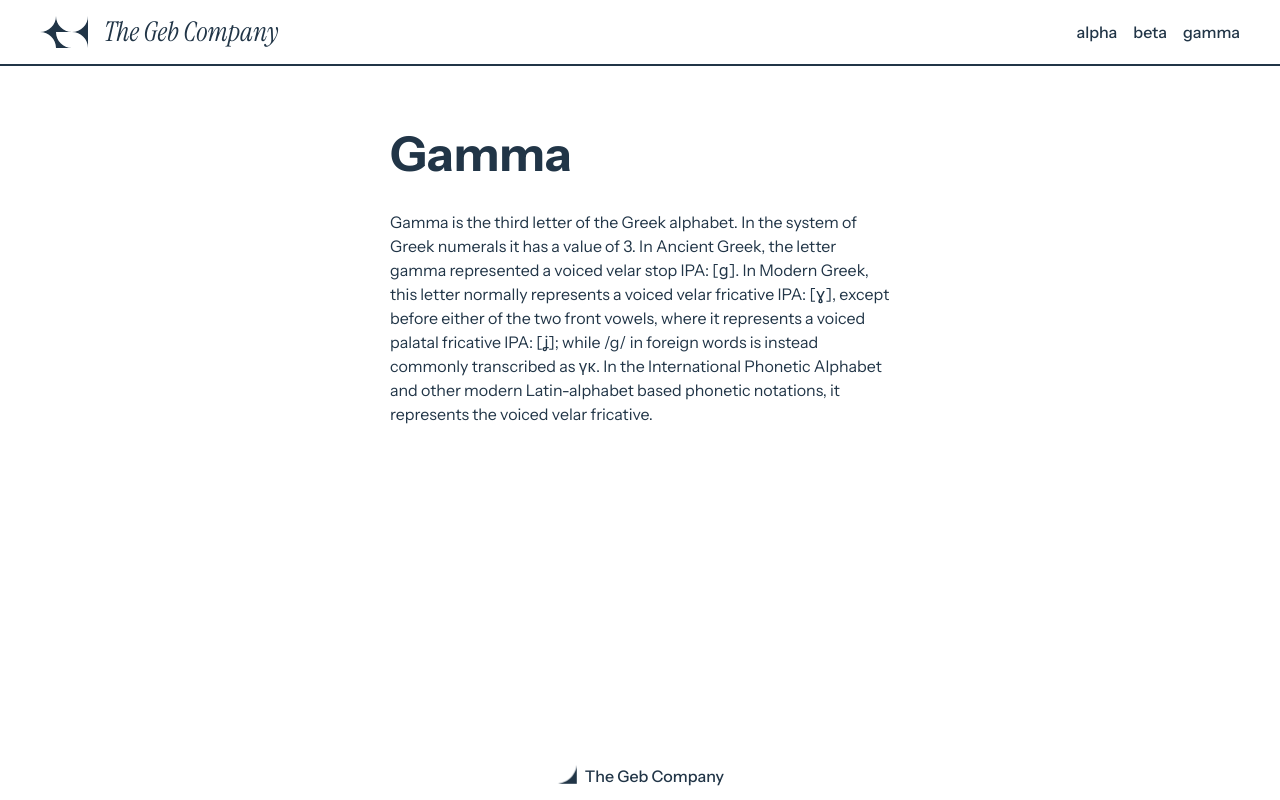
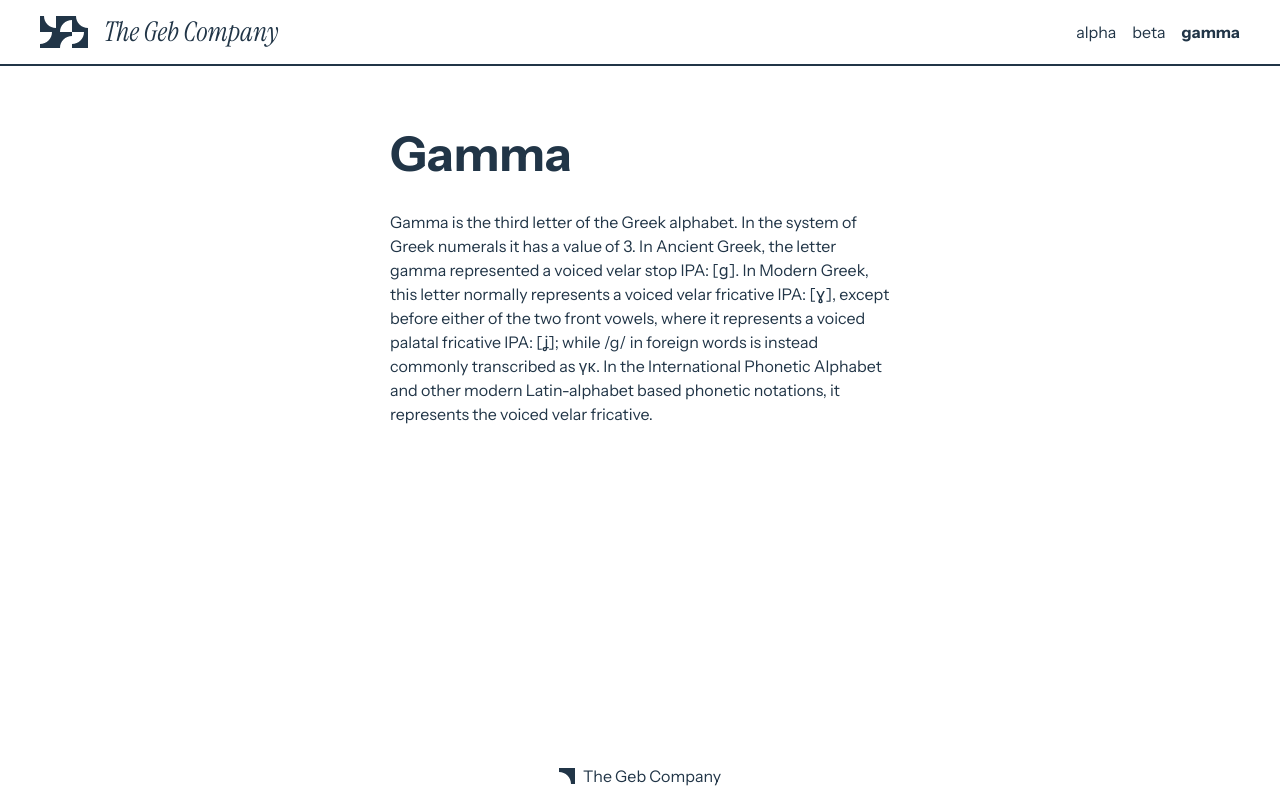
Before and after one commit to underscoregeb/geb-co-again, a React (Vite) app: page /gamma in a window 1280 px wide. Built offline with nearby package versions, Linux system fonts and the light colour scheme.

Commit message:
we are #gaming

```diff
--- a/src/App.css
+++ b/src/App.css
@@ -5,8 +5,8 @@
   padding: 2rem;
   text-align: left;
   opacity: 0;
-  transform: translateY(20px);
-  animation: slide-in 0.5s ease forwards;
+  transform: translateY(1em);
+  animation: slide-in 250ms ease forwards;
 }
 
 @keyframes slide-in {
--- a/src/components/footer/footer.css
+++ b/src/components/footer/footer.css
@@ -18,12 +18,11 @@ footer {
 
 #copyright {
     display: inline-flex;
-    align-items: end;
+    align-items: center;
     gap: 0.5em;
 }
 #copyright .icon-quarter {
-    height: 1.3em;
-    transform: rotate(180deg);
+    height: 1em;
 }
 #copyright p {
     height: 1em;
--- a/src/components/header/header.css
+++ b/src/components/header/header.css
@@ -20,6 +20,17 @@ header {
     gap: 1em;
     align-items: center;
 }
+#links * {
+    /* transition: transform 250ms ease-in-out; */
+    /* transition: filter 250ms ease; */
+    transition: font-weight 250ms ease;
+}
+#links .active {
+    /* transform: translateY(0.5em); */
+    /* filter: drop-shadow(0 0 0.45em currentColor) */
+    font-weight: bolder;
+}
+
 
 /* hovering */
 header a, header a:hover {
@@ -32,10 +43,3 @@ header a, header a:hover {
         text-decoration-thickness: 1px; /* Adjust thickness if needed */
     }
 }
-
-/* cute animation */
-
-header a:hover .grid-item {
-    will-change: filter; /* webkit nonsense */
-    filter: drop-shadow(0 0 0.5rem currentColor);
-}
--- a/src/components/header/header.jsx
+++ b/src/components/header/header.jsx
@@ -1,7 +1,7 @@
 import React from 'react';
 import './header.css';
 import Logotype from './logotype';
-import { Link } from 'react-router-dom'; // Import Link
+import { Link, NavLink } from 'react-router-dom'; // Import NavLink
 
 function nav() {
   return (
@@ -12,9 +12,9 @@ function nav() {
           <Logotype />
         </Link>
         <div id='links'>
-          <Link to="/alpha">alpha</Link> {/* Use Link for other pages */}
-          <Link to="/beta">beta</Link>
-          <Link to="/gamma">gamma</Link>
+          <NavLink to="/alpha" className={({ isActive }) => isActive ? 'active' : undefined}>alpha</NavLink>
+          <NavLink to="/beta" className={({ isActive }) => isActive ? 'active' : undefined}>beta</NavLink>
+          <NavLink to="/gamma" className={({ isActive }) => isActive ? 'active' : undefined}>gamma</NavLink>
         </div>
       </div>
     </header>
--- a/src/components/logo/logo.css
+++ b/src/components/logo/logo.css
@@ -7,5 +7,5 @@
     height: 1em;
     scale: 1;
     transform: rotate(var(--rotation, 0deg));
-    transition: transform 150ms ease, filter 300ms ease;
+    transition: transform 250ms ease;
 }
--- a/src/components/logo/logo.jsx
+++ b/src/components/logo/logo.jsx
@@ -1,4 +1,4 @@
-// Logo2.jsx
+
 import React, { useState, useEffect } from "react";
 import Quarter from "./quarter";
 import "./logo.css";
@@ -7,7 +7,7 @@ function randomRotation() {
     return Math.floor(Math.random() * 4) * 90; // Returns 0, 90, 180, or 270
 }
 
-function Logo2({ pathname }) {
+function Logo({ pathname }) {
     const [rotations, setRotations] = useState(
         Array(6).fill(null).map(() => randomRotation())
     );
@@ -29,4 +29,4 @@ function Logo2({ pathname }) {
     );
 }
 
-export default Logo2;
+export default Logo;
--- a/src/components/logo/quarter.jsx
+++ b/src/components/logo/quarter.jsx
@@ -16,7 +16,8 @@ function Quarter({className, style}) {
             fill="currentColor"
             xmlns="http://www.w3.org/2000/svg"
         >
-            <path d="M0 2250V0h2250c-1241.81 0-2250 1008.19-2250 2250Z" />
+            {/* <path d="M0 2250V0h2250c-1241.81 0-2250 1008.19-2250 2250Z" /> */}
+            <path d="M0,562.5l0,-562.5l2250,0l0,2250l-562.5,0c0,-931.357 -756.143,-1687.5 -1687.5,-1687.5Z" />
         </svg>
     );
 }
--- a/src/index.css
+++ b/src/index.css
@@ -17,7 +17,6 @@
 }
 
 a {
-  font-weight: 500;
   color: #646cff;
   text-decoration: inherit;
 }
```
